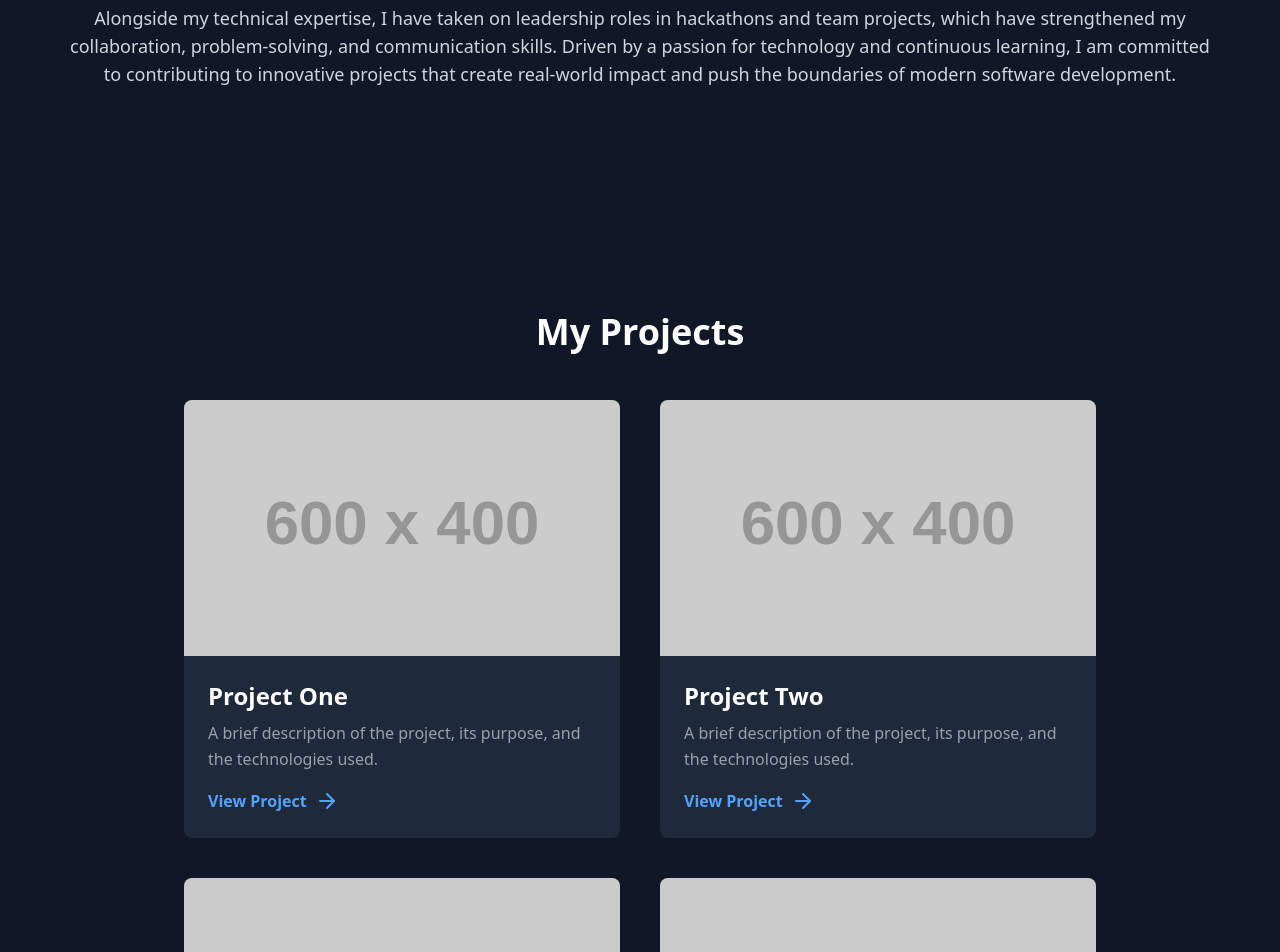
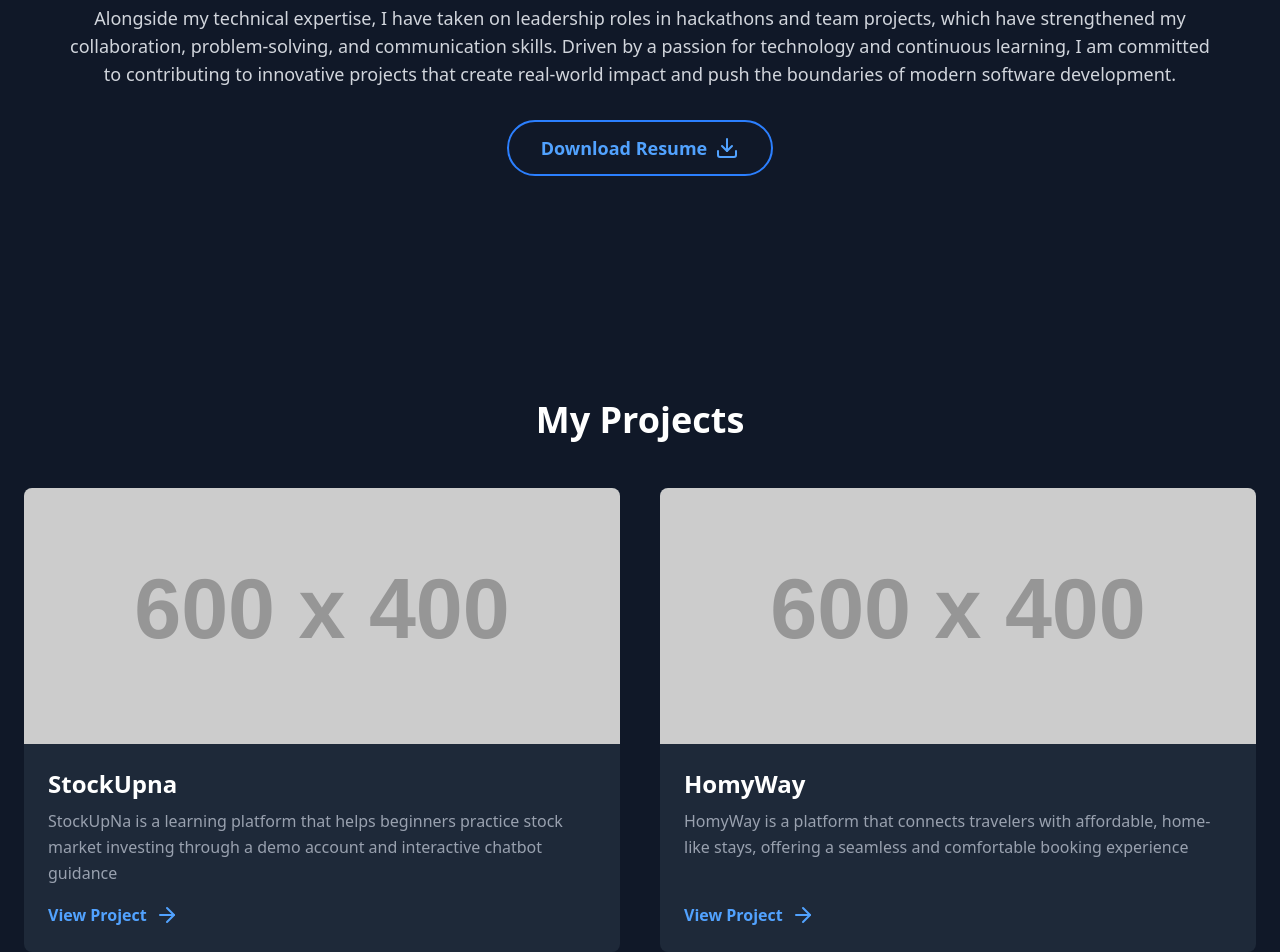
Before and after one commit to LaxmanPrajapat3/Portfoilo, a React (Vite) app: page / in a window 1280 px wide. Shown: the part 1500-2452 px from the top of the page. Built offline with nearby package versions, Linux system fonts and the light colour scheme.

Commit message:
improve all card secations

```diff
--- a/src/App.jsx
+++ b/src/App.jsx
@@ -1,11 +1,16 @@
+
+
+
+import laxman from "./assets/laxman.jpeg";
+import MainLogo from "./assets/MainLogo.png";
 import React, { useState, useEffect, useRef } from 'react';
-import { motion, useAnimation, useInView } from 'framer-motion';
-import { Mail, Linkedin, Github, ArrowRight, Menu, X } from 'lucide-react';
-import laxman from "./assets/laxman.jpeg";
+import { motion, useAnimation, useInView, useMotionValue, useTransform } from 'framer-motion';
+import { Mail, Linkedin, Github, ArrowRight, Menu, X, Download } from 'lucide-react';
+
 // --- Main App Component ---
 export default function App() {
   const [isMenuOpen, setIsMenuOpen] = useState(false);
-  const sections = ['home', 'about', 'projects', 'skills', 'contact'];
+  const sections = ['home', 'about', 'projects', 'skills', 'education', 'contact'];
 
   const scrollToSection = (id) => {
     document.getElementById(id)?.scrollIntoView({ behavior: 'smooth' });
@@ -54,6 +59,7 @@ export default function App() {
         <AboutSection />
         <ProjectsSection />
         <SkillsSection />
+        <EducationSection />
         <ContactSection />
       </main>
 
@@ -159,7 +165,7 @@ const HeroSection = () => {
   );
 };
 
-// --- About Section (UPDATED with Photo) ---
+// --- About Section ---
 const AboutSection = () => (
   <AnimatedSection id="about">
     <h2 className="text-4xl font-bold text-center mb-16 text-white">About Me</h2>
@@ -174,13 +180,14 @@ const AboutSection = () => (
         <div className="relative w-full h-full">
           <div className="absolute inset-0 bg-gradient-to-br from-blue-500 to-purple-600 rounded-full animate-pulse"></div>
           <img
-            src={laxman}
-            alt="Your Name"
+            src="https://placehold.co/300x300/1e293b/ffffff?text=Laxman"
+            alt="Laxman Prajapat"
             className="relative w-full h-full object-cover rounded-full border-4 border-gray-800"
           />
         </div>
       </motion.div>
-      <div className="text-center md:text-left text-lg text-gray-300 space-y-6">
+      <div className="text-center md:text-left">
+        <div className="text-lg text-gray-300 space-y-6">
           <p>
             I am a Bachelor of Computer Applications (BCA) student with a strong foundation in full-stack web development, utilizing React.js, Node.js, Express, and databases like MongoDB and MySQL. I have worked on projects such as StockUpNa, a stock learning and demo investment platform, and Homyway, a rental platform inspired by Airbnb, where I contributed to building scalable and user-friendly solutions.
           </p>
@@ -188,20 +195,100 @@ const AboutSection = () => (
             Alongside my technical expertise, I have taken on leadership roles in hackathons and team projects, which have strengthened my collaboration, problem-solving, and communication skills. Driven by a passion for technology and continuous learning, I am committed to contributing to innovative projects that create real-world impact and push the boundaries of modern software development.
           </p>
         </div>
+        <motion.div
+          className="mt-8 flex justify-center md:justify-start"
+          initial={{ opacity: 0, y: 20 }}
+          whileInView={{ opacity: 1, y: 0 }}
+          viewport={{ once: true }}
+          transition={{ duration: 0.5, delay: 0.2 }}
+        >
+          <a
+            href="/resume.pdf"
+            download
+            className="bg-transparent border-2 border-blue-500 text-blue-400 font-bold py-3 px-8 rounded-full text-lg hover:bg-blue-500 hover:text-white transition-all duration-300 transform hover:scale-105 inline-flex items-center"
+          >
+            Download Resume <Download className="ml-2" />
+          </a>
+        </motion.div>
+      </div>
     </div>
   </AnimatedSection>
 );
 
-// --- Projects Section (UPDATED with high-level animations) ---
+// --- Project Card Component ---
+const ProjectCard = ({ project }) => {
+  const cardRef = useRef(null);
+  const x = useMotionValue(0);
+  const y = useMotionValue(0);
+
+  const rotateX = useTransform(y, [-150, 150], [15, -15]);
+  const rotateY = useTransform(x, [-150, 150], [-15, 15]);
+
+  const handleMouseMove = (e) => {
+    if (!cardRef.current) return;
+    const rect = cardRef.current.getBoundingClientRect();
+    x.set(e.clientX - rect.left - rect.width / 2);
+    y.set(e.clientY - rect.top - rect.height / 2);
+  };
+
+  const handleMouseLeave = () => {
+    x.set(0);
+    y.set(0);
+  };
+
+  const itemVariants = {
+    hidden: { opacity: 0, y: 20 },
+    visible: { opacity: 1, y: 0 }
+  };
+
+  return (
+    <motion.div
+      ref={cardRef}
+      className="project-card relative bg-gray-800 rounded-lg overflow-hidden group h-full flex flex-col"
+      style={{
+        perspective: 1000,
+        rotateX,
+        rotateY,
+      }}
+      onMouseMove={handleMouseMove}
+      onMouseLeave={handleMouseLeave}
+      transition={{ type: "spring", stiffness: 150, damping: 20 }}
+    >
+      <motion.img
+        src={project.image}
+        alt={project.title}
+        className="w-full h-64 object-cover"
+        variants={itemVariants}
+        style={{
+            translateX: useTransform(x, [-100, 100], [-10, 10]),
+            translateY: useTransform(y, [-100, 100], [-10, 10]),
+        }}
+      />
+      <div className="p-6 flex flex-col flex-grow">
+        <motion.h3 className="text-2xl font-bold mb-2 text-white" variants={itemVariants}>
+          {project.title}
+        </motion.h3>
+        <motion.p className="text-gray-400 mb-4 flex-grow" variants={itemVariants}>
+          {project.description}
+        </motion.p>
+        <motion.a href={project.link} className="text-blue-400 font-semibold inline-flex items-center self-start group-hover:text-blue-300" variants={itemVariants}>
+          View Project <ArrowRight className="ml-2 transform group-hover:translate-x-1 transition-transform" />
+        </motion.a>
+      </div>
+    </motion.div>
+  );
+};
+
+
+// --- Projects Section (UPDATED with high-level animation) ---
 const ProjectsSection = () => {
   const projects = [
-    { title: 'Project One', description: 'A brief description of the project, its purpose, and the technologies used.', image: 'https://placehold.co/600x400/1e293b/93c5fd?text=Project+One', link: '#' },
-    { title: 'Project Two', description: 'A brief description of the project, its purpose, and the technologies used.', image: 'https://placehold.co/600x400/1e293b/93c5fd?text=Project+Two', link: '#' },
+    { title: 'StockUpna', description: 'StockUpNa is a learning platform that helps beginners practice stock market investing through a demo account and interactive chatbot guidance', image: 'https://placehold.co/600x400/1e293b/93c5fd?text=StockUpNa', link: 'https://stockupna-056b.onrender.com' },
+    { title: 'HomyWay', description: 'HomyWay is a platform that connects travelers with affordable, home-like stays, offering a seamless and comfortable booking experience', image: 'https://placehold.co/600x400/1e293b/93c5fd?text=HomyWay', link: 'https://homyway-jb6q.onrender.com/posts' },
     { title: 'Project Three', description: 'A brief description of the project, its purpose, and the technologies used.', image: 'https://placehold.co/600x400/1e293b/93c5fd?text=Project+Three', link: '#' },
     { title: 'Project Four', description: 'A brief description of the project, its purpose, and the technologies used.', image: 'https://placehold.co/600x400/1e293b/93c5fd?text=Project+Four', link: '#' },
   ];
 
-  // Variants for staggering child animations
   const cardContentVariants = {
     hidden: { opacity: 0, y: 20 },
     visible: {
@@ -213,14 +300,8 @@ const ProjectsSection = () => {
     }
   };
 
-  const itemVariants = {
-    hidden: { opacity: 0, y: 20 },
-    visible: { opacity: 1, y: 0 }
-  };
-
   return (
     <AnimatedSection id="projects">
-      {/* Style tag for the glowing border effect */}
       <style jsx>{`
         .project-card::before {
           content: '';
@@ -257,43 +338,16 @@ const ProjectsSection = () => {
       `}</style>
 
       <h2 className="text-4xl font-bold text-center mb-12 text-white">My Projects</h2>
-      <div className="grid md:grid-cols-2 gap-10 pr-40 pl-40">
+      <div className="grid md:grid-cols-2 gap-10">
         {projects.map((project, index) => (
           <motion.div
             key={index}
-            style={{ perspective: '1000px' }} // Set perspective for 3D effect
-          >
-            <motion.div
-              className="project-card relative bg-gray-800 rounded-lg overflow-hidden group h-full flex flex-col"
-              whileHover={{
-                scale: 1.03,
-                boxShadow: "0px 20px 40px rgba(0, 0, 0, 0.4)",
-                rotateY: 10 // 3D tilt effect
-              }}
-              transition={{ type: "spring", stiffness: 200, damping: 20 }}
             variants={cardContentVariants}
             initial="hidden"
             whileInView="visible"
             viewport={{ once: true }}
           >
-              <motion.img
-                src={project.image}
-                alt={project.title}
-                className="w-full h-64 object-cover"
-                variants={itemVariants}
-              />
-              <div className="p-6 flex flex-col flex-grow">
-                <motion.h3 className="text-2xl font-bold mb-2 text-white" variants={itemVariants}>
-                  {project.title}
-                </motion.h3>
-                <motion.p className="text-gray-400 mb-4 flex-grow" variants={itemVariants}>
-                  {project.description}
-                </motion.p>
-                <motion.a href={project.link} className="text-blue-400 font-semibold inline-flex items-center self-start group-hover:text-blue-300" variants={itemVariants}>
-                  View Project <ArrowRight className="ml-2 transform group-hover:translate-x-1 transition-transform" />
-                </motion.a>
-              </div>
-            </motion.div>
+            <ProjectCard project={project} />
           </motion.div>
         ))}
       </div>
@@ -304,37 +358,151 @@ const ProjectsSection = () => {
 
 // --- Skills Section ---
 const SkillsSection = () => {
-  const skills = ['React', 'JavaScript', 'TypeScript', 'Tailwind CSS', 'Node.js', 'Next.js', 'Figma', 'Git'];
+  const skills = [
+    { name: 'React', logo: 'https://cdn.jsdelivr.net/gh/devicons/devicon@latest/icons/react/react-original.svg' },
+    { name: 'JavaScript', logo: 'https://cdn.jsdelivr.net/gh/devicons/devicon@latest/icons/javascript/javascript-original.svg' },
+    { name: 'TypeScript', logo: 'https://cdn.jsdelivr.net/gh/devicons/devicon@latest/icons/typescript/typescript-original.svg' },
+    { name: 'Tailwind CSS', logo: 'https://cdn.jsdelivr.net/gh/devicons/devicon@latest/icons/tailwindcss/tailwindcss-original.svg' },
+    { name: 'Node.js', logo: 'https://cdn.jsdelivr.net/gh/devicons/devicon@latest/icons/nodejs/nodejs-original.svg' },
+    { name: 'Next.js', logo: 'https://cdn.jsdelivr.net/gh/devicons/devicon@latest/icons/nextjs/nextjs-original.svg' },
+    { name: 'Figma', logo: 'https://cdn.jsdelivr.net/gh/devicons/devicon@latest/icons/figma/figma-original.svg' },
+    { name: 'Git', logo: 'https://cdn.jsdelivr.net/gh/devicons/devicon@latest/icons/git/git-original.svg' },
+    { name: 'MongoDB', logo: 'https://cdn.jsdelivr.net/gh/devicons/devicon@latest/icons/mongodb/mongodb-original.svg' },
+    { name: 'MySQL', logo: 'https://cdn.jsdelivr.net/gh/devicons/devicon@latest/icons/mysql/mysql-original.svg' },
+  ];
 
-  const skillVariants = {
-    hidden: { opacity: 0, scale: 0.8 },
-    visible: { opacity: 1, scale: 1 }
+  const containerVariants = {
+    hidden: {},
+    visible: {
+      transition: {
+        staggerChildren: 0.1
+      }
+    }
+  };
+
+  const skillCardVariants = {
+    hidden: { opacity: 0, y: 50, rotate: -10, scale: 0.8 },
+    visible: {
+      opacity: 1,
+      y: 0,
+      rotate: 0,
+      scale: 1,
+      transition: {
+        type: 'spring',
+        stiffness: 100,
+        damping: 10
+      }
+    }
   };
 
   return (
     <AnimatedSection id="skills">
-      <h2 className="text-4xl font-bold text-center mb-12 text-white">Skills & Technologies</h2>
-      <div className="max-w-4xl mx-auto">
-        <ul className="flex flex-wrap justify-center gap-4">
-          {skills.map((skill, index) => (
-            <motion.li
-              key={skill}
-              className="bg-gray-800 text-gray-200 text-lg font-medium py-2 px-5 rounded-full"
-              variants={skillVariants}
+      <h2 className="text-4xl font-bold text-center mb-16 text-white">Skills & Technologies</h2>
+      <motion.div
+        className="max-w-5xl mx-auto grid grid-cols-2 sm:grid-cols-3 md:grid-cols-4 lg:grid-cols-5 gap-8"
+        variants={containerVariants}
         initial="hidden"
         whileInView="visible"
         viewport={{ once: true }}
-              transition={{ duration: 0.3, delay: index * 0.1 }}
-              whileHover={{ scale: 1.1, backgroundColor: '#1d4ed8' }}
       >
-              {skill}
-            </motion.li>
+        {skills.map((skill) => (
+          <motion.div
+            key={skill.name}
+            className="flex flex-col items-center justify-center p-6 bg-gray-800 rounded-lg shadow-lg"
+            variants={skillCardVariants}
+            whileHover={{
+              y: -8,
+              rotate: 2,
+              scale: 1.1,
+              boxShadow: "0px 10px 20px rgba(59, 130, 246, 0.3)",
+              backgroundColor: '#1f2937',
+              transition: { type: 'spring', stiffness: 300 }
+            }}
+          >
+            <motion.img
+              src={skill.logo}
+              alt={`${skill.name} logo`}
+              className="w-16 h-16 mb-4"
+              initial={{ opacity: 0, scale: 0.5 }}
+              animate={{ opacity: 1, scale: 1 }}
+              transition={{ delay: 0.2, duration: 0.3 }}
+            />
+            <motion.p
+              className="text-lg font-medium text-gray-200 text-center"
+              initial={{ opacity: 0 }}
+              animate={{ opacity: 1 }}
+              transition={{ delay: 0.3, duration: 0.3 }}
+            >
+              {skill.name}
+            </motion.p>
+          </motion.div>
         ))}
-        </ul>
+      </motion.div>
+    </AnimatedSection>
+  );
+};
+
+// --- Education Section ---
+const EducationSection = () => {
+  const educationHistory = [
+    {
+      degree: 'Bachelor of Computer Applications',
+      institution: 'University of Technology',
+      years: '2022 - 2025',
+      description: 'Focused on core computer science subjects including data structures, algorithms, web development, and database management.'
+    },
+    {
+      degree: 'Higher Secondary Education',
+      institution: 'Govt. Sr. Sec. School, Nawa',
+      years: '2020 - 2021',
+      description: 'Completed studies in the Science-Math stream with a focus on Physics, Chemistry, and Mathematics.'
+    },
+  ];
+
+  const cardVariants = {
+    hidden: { opacity: 0, x: -50 },
+    visible: (i) => ({
+      opacity: 1,
+      x: 0,
+      transition: {
+        delay: i * 0.2,
+        type: 'spring',
+        stiffness: 100,
+      },
+    }),
+  };
+
+  return (
+    <AnimatedSection id="education">
+      <h2 className="text-4xl font-bold text-center mb-16 text-white">Education</h2>
+      <div className="max-w-3xl mx-auto space-y-8">
+        {educationHistory.map((edu, index) => (
+          <motion.div
+            key={index}
+            className="bg-gray-800 p-6 rounded-lg shadow-lg border-l-4 border-blue-500"
+            custom={index}
+            variants={cardVariants}
+            initial="hidden"
+            whileInView="visible"
+            viewport={{ once: true }}
+            whileHover={{
+              scale: 1.03,
+              boxShadow: "0px 10px 20px rgba(0, 0, 0, 0.3)"
+            }}
+          >
+            <div className="flex justify-between items-start">
+              <h3 className="text-2xl font-bold text-white">{edu.degree}</h3>
+              <p className="text-blue-400 font-semibold">{edu.years}</p>
+            </div>
+            <p className="text-lg text-gray-300 mt-1">{edu.institution}</p>
+            <p className="text-gray-400 mt-3">{edu.description}</p>
+          </motion.div>
+        ))}
       </div>
     </AnimatedSection>
   );
 };
+
 
 // --- Contact Section ---
 const ContactSection = () => (
```
Also changed, not shown: src/assets/MainLogo.png (added). Lines whose indentation alone changed are shown as unchanged.
